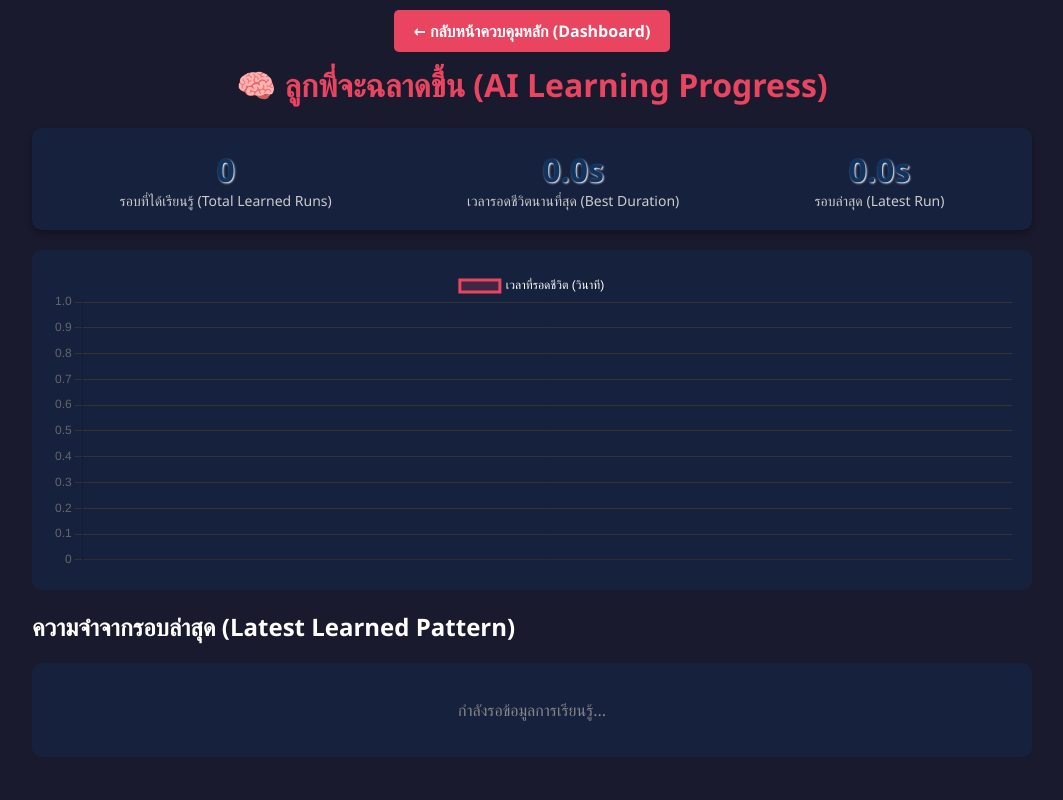
After one commit to konpong2006-pixel/CookieRun-Bot, a Flask app: page /ai in a window 1280 px wide. The commit adds this page. Shown: the whole page, without its empty margins (108-1171 px from the left). Run offline with Flask 3, Linux system fonts and the light colour scheme; data that the repository does not hold is empty.

Commit message:
feat: add AI learning system (pattern logger) and AI dashboard

```diff
--- /dev/null
+++ b/core/ai_learner.py
@@ -0,0 +1,77 @@
+import json
+import os
+import time
+
+class AILearner:
+    def __init__(self, memory_dir="memory"):
+        self.memory_dir = memory_dir
+        self.log_file = os.path.join(self.memory_dir, "run_logs.json")
+        self.current_run_pattern = []
+
+        if not os.path.exists(self.memory_dir):
+            os.makedirs(self.memory_dir)
+
+        if not os.path.exists(self.log_file):
+            with open(self.log_file, 'w', encoding='utf-8') as f:
+                json.dump({"runs": []}, f)
+
+    def start_new_run(self):
+        self.current_run_pattern = []
+
+    def record_action(self, action, timestamp):
+        # บันทึกแอคชั่นพร้อมเวลา (ทศนิยม 2 ตำแหน่ง)
+        self.current_run_pattern.append({
+            "time": round(timestamp, 2),
+            "action": action
+        })
+
+    def save_run(self, duration, farm_mode):
+        if duration <= 0:
+            return
+
+        try:
+            with open(self.log_file, 'r', encoding='utf-8') as f:
+                data = json.load(f)
+        except:
+            data = {"runs": []}
+
+        # สร้าง record สำหรับรอบนี้
+        run_record = {
+            "date": time.strftime("%Y-%m-%d %H:%M:%S"),
+            "mode": farm_mode,
+            "duration": round(duration, 2),
+            "actions": self.current_run_pattern,
+            "action_count": len(self.current_run_pattern)
+        }
+
+        data["runs"].append(run_record)
+
+        # เก็บแค่ 100 รอบล่าสุดเพื่อไม่ให้ไฟล์ใหญ่เกินไป
+        if len(data["runs"]) > 100:
+            data["runs"] = data["runs"][-100:]
+
+        with open(self.log_file, 'w', encoding='utf-8') as f:
+            json.dump(data, f, indent=4)
+
+    def get_stats(self):
+        try:
+            with open(self.log_file, 'r', encoding='utf-8') as f:
+                data = json.load(f)
+        except:
+            return {"runs": [], "total_learned": 0, "best_duration": 0}
+
+        runs = data.get("runs", [])
+        total_learned = len(runs)
+
+        best_duration = 0
+        latest_pattern = []
+        if total_learned > 0:
+            best_duration = max([r.get("duration", 0) for r in runs])
+            latest_pattern = runs[-1].get("actions", [])
+
+        return {
+            "runs": runs,
+            "total_learned": total_learned,
+            "best_duration": best_duration,
+            "latest_pattern": latest_pattern
+        }
--- a/server.py
+++ b/server.py
@@ -28,6 +28,10 @@ CORS(app)
 @app.route('/')
 def index():
     return render_template('index.html')
+
+@app.route('/ai')
+def ai_dashboard():
+    return render_template('ai_dashboard.html')
 
 @app.route('/api/stream')
 def stream_video():
@@ -64,6 +68,12 @@ def get_status():
     status = bot_instance.get_status()
     status["use_relay"] = getattr(bot_instance, "use_relay", False)
     return jsonify(status)
+
+@app.route('/api/ai_stats', methods=['GET'])
+def get_ai_stats():
+    if hasattr(bot_instance, 'ai'):
+        return jsonify(bot_instance.ai.get_stats())
+    return jsonify({"runs": [], "total_learned": 0, "best_duration": 0})
 
 @app.route('/api/settings', methods=['POST'])
 def update_settings():
--- /dev/null
+++ b/templates/ai_dashboard.html
@@ -0,0 +1,138 @@
+<!DOCTYPE html>
+<html lang="th">
+<head>
+    <meta charset="UTF-8">
+    <title>CookieBot AI Evolution - ลูกพี่จะฉลาดขึ้น</title>
+    <style>
+        body { font-family: 'Segoe UI', Tahoma, Geneva, Verdana, sans-serif; background: #1a1a2e; color: #fff; margin: 0; padding: 20px; }
+        h1 { color: #e94560; text-align: center; }
+        .container { max-width: 1000px; margin: 0 auto; }
+        .stats-box { background: #16213e; padding: 20px; border-radius: 10px; display: flex; justify-content: space-around; margin-bottom: 20px; box-shadow: 0 4px 6px rgba(0,0,0,0.3); }
+        .stat-item { text-align: center; }
+        .stat-value { font-size: 32px; font-weight: bold; color: #0f3460; text-shadow: 1px 1px 2px #fff; }
+        .stat-label { font-size: 14px; color: #ccc; }
+        .chart-container { background: #16213e; padding: 20px; border-radius: 10px; margin-bottom: 20px; height: 300px; }
+        .pattern-list { background: #16213e; padding: 20px; border-radius: 10px; max-height: 400px; overflow-y: auto; }
+        .pattern-item { padding: 10px; border-bottom: 1px solid #333; display: flex; justify-content: space-between; }
+        .action-jump { color: #4CAF50; font-weight: bold; }
+        .action-slide { color: #2196F3; font-weight: bold; }
+        .action-double { color: #FF9800; font-weight: bold; }
+        .nav { text-align: center; margin-bottom: 20px; }
+        .nav a { color: #fff; text-decoration: none; background: #e94560; padding: 10px 20px; border-radius: 5px; font-weight: bold; }
+    </style>
+    <script src="https://cdn.jsdelivr.net/npm/chart.js"></script>
+</head>
+<body>
+    <div class="container">
+        <div class="nav">
+            <a href="/">← กลับหน้าควบคุมหลัก (Dashboard)</a>
+        </div>
+        <h1>🧠 ลูกพี่จะฉลาดขึ้น (AI Learning Progress)</h1>
+
+        <div class="stats-box">
+            <div class="stat-item">
+                <div class="stat-value" id="val-runs">0</div>
+                <div class="stat-label">รอบที่ได้เรียนรู้ (Total Learned Runs)</div>
+            </div>
+            <div class="stat-item">
+                <div class="stat-value" id="val-best">0.0s</div>
+                <div class="stat-label">เวลารอดชีวิตนานที่สุด (Best Duration)</div>
+            </div>
+            <div class="stat-item">
+                <div class="stat-value" id="val-latest">0.0s</div>
+                <div class="stat-label">รอบล่าสุด (Latest Run)</div>
+            </div>
+        </div>
+
+        <div class="chart-container">
+            <canvas id="evolutionChart"></canvas>
+        </div>
+
+        <h2>ความจำจากรอบล่าสุด (Latest Learned Pattern)</h2>
+        <div class="pattern-list" id="pattern-container">
+            <p style="text-align:center; color:#888;">กำลังรอข้อมูลการเรียนรู้...</p>
+        </div>
+    </div>
+
+    <script>
+        let chart = null;
+
+        function initChart() {
+            const ctx = document.getElementById('evolutionChart').getContext('2d');
+            chart = new Chart(ctx, {
+                type: 'line',
+                data: {
+                    labels: [],
+                    datasets: [{
+                        label: 'เวลาที่รอดชีวิต (วินาที)',
+                        data: [],
+                        borderColor: '#e94560',
+                        backgroundColor: 'rgba(233, 69, 96, 0.2)',
+                        borderWidth: 3,
+                        tension: 0.3,
+                        fill: true
+                    }]
+                },
+                options: {
+                    responsive: true,
+                    maintainAspectRatio: false,
+                    scales: {
+                        y: { beginAtZero: true, grid: { color: '#333' } },
+                        x: { grid: { color: '#333' } }
+                    },
+                    plugins: {
+                        legend: { labels: { color: '#fff' } }
+                    }
+                }
+            });
+        }
+
+        async function updateStats() {
+            try {
+                const res = await fetch('/api/ai_stats');
+                const data = await res.json();
+
+                document.getElementById('val-runs').innerText = data.total_learned;
+                document.getElementById('val-best').innerText = data.best_duration.toFixed(1) + 's';
+
+                if(data.runs.length > 0) {
+                    const latest = data.runs[data.runs.length - 1];
+                    document.getElementById('val-latest').innerText = latest.duration.toFixed(1) + 's';
+
+                    // Update Chart
+                    chart.data.labels = data.runs.map((_, i) => 'รอบ ' + (i + 1));
+                    chart.data.datasets[0].data = data.runs.map(r => r.duration);
+                    chart.update();
+
+                    // Update Pattern
+                    const pContainer = document.getElementById('pattern-container');
+                    pContainer.innerHTML = '';
+
+                    if(data.latest_pattern.length === 0) {
+                        pContainer.innerHTML = '<p style="text-align:center; color:#888;">วิ่งรอบล่าสุดไม่มีการกดหลบหลีกเลย (อาจจะตายเร็ว)</p>';
+                    } else {
+                        data.latest_pattern.forEach(action => {
+                            const div = document.createElement('div');
+                            div.className = 'pattern-item';
+                            let actionHtml = '';
+                            if(action.action === "JUMP") actionHtml = '<span class="action-jump">กระโดด (JUMP)</span>';
+                            else if(action.action === "SLIDE") actionHtml = '<span class="action-slide">สไลด์ (SLIDE)</span>';
+                            else if(action.action === "DOUBLE_JUMP") actionHtml = '<span class="action-double">โดดคู่ (DOUBLE JUMP)</span>';
+                            else actionHtml = action.action;
+
+                            div.innerHTML = `<span>วินาทีที่ <strong>${action.time.toFixed(2)}</strong></span> ${actionHtml}`;
+                            pContainer.appendChild(div);
+                        });
+                    }
+                }
+            } catch(e) {
+                console.error(e);
+            }
+        }
+
+        initChart();
+        updateStats();
+        setInterval(updateStats, 2000);
+    </script>
+</body>
+</html>
--- a/templates/index.html
+++ b/templates/index.html
@@ -49,6 +49,10 @@
                         State: <span id="current-state">IDLE</span>
                         <span class="timer-badge">⏱️ <span id="run-timer">00:00</span></span>
                     </div>
+                </div>
+
+                <div class="glass" style="padding: 15px; text-align: center; margin-bottom: 20px;">
+                    <a href="/ai" style="display:inline-block; padding: 10px 15px; background: #e94560; color: white; text-decoration: none; border-radius: 5px; font-weight: bold; width: 100%; box-sizing: border-box;">🧠 ดูความฉลาดของบอท (AI Learning)</a>
                 </div>
 
                 <div class="history-panel glass" style="padding: 15px;">
```
Also changed, not shown: bot_engine.py (+34 -14 lines).
